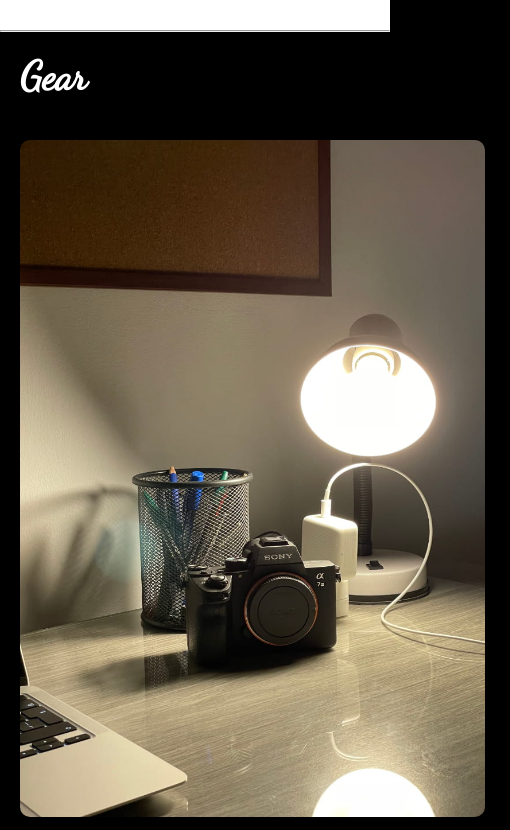
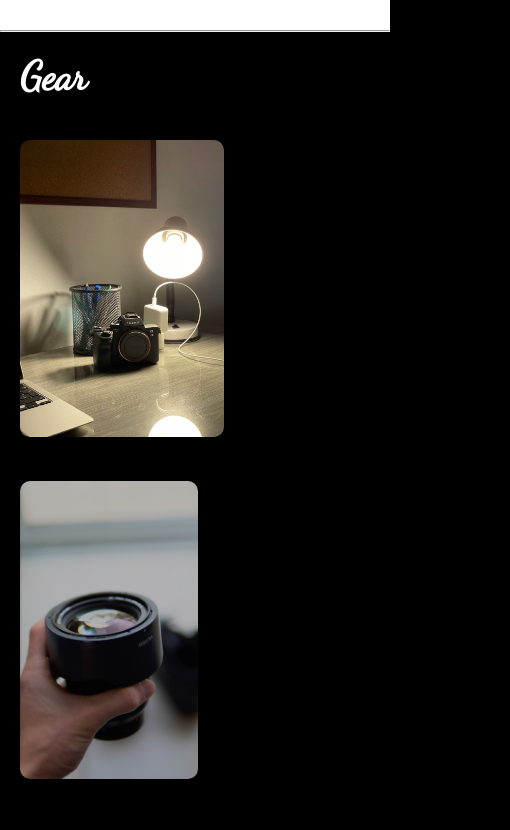
Before and after one commit to loucas999999/tt, a plain HTML site: page index.html in a window 390 px wide. Shown: the part 2160-2990 px from the top of the page, 510 px wide, since content can reach past the window. Drawn offline with nearby package versions, Linux system fonts and the light colour scheme; a script that the page names is missing; a web font is replaced by a local one.

Commit message:
Add files via upload

```diff
--- a/style.css
+++ b/style.css
@@ -327,12 +327,12 @@ header{
     }
 
     .imgx {
-        max-height: 45%;
+        max-height: 40%;
 
     }
 
     .imgy {
-        max-height: 45%;
+        max-height: 40%;
     }
 
     .section__gear {
@@ -347,11 +347,11 @@ header{
     }
 
     .imgx {
-        max-height: 85%;
+        max-height: 40%;
     }
 
     .imgy {
-        max-height: 98%;
+        max-height: 40%;
     }
 
     .text2 {
```
